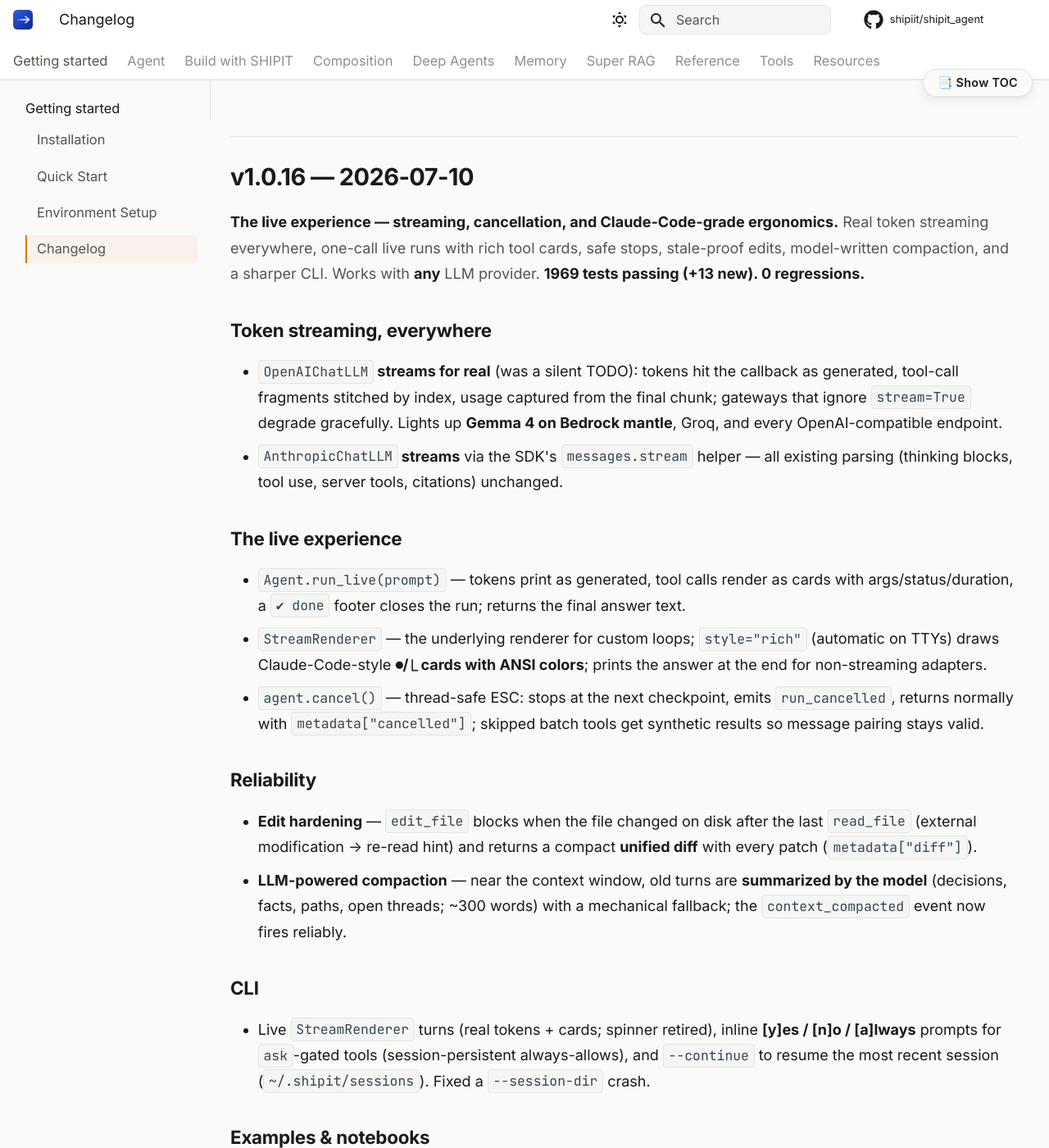
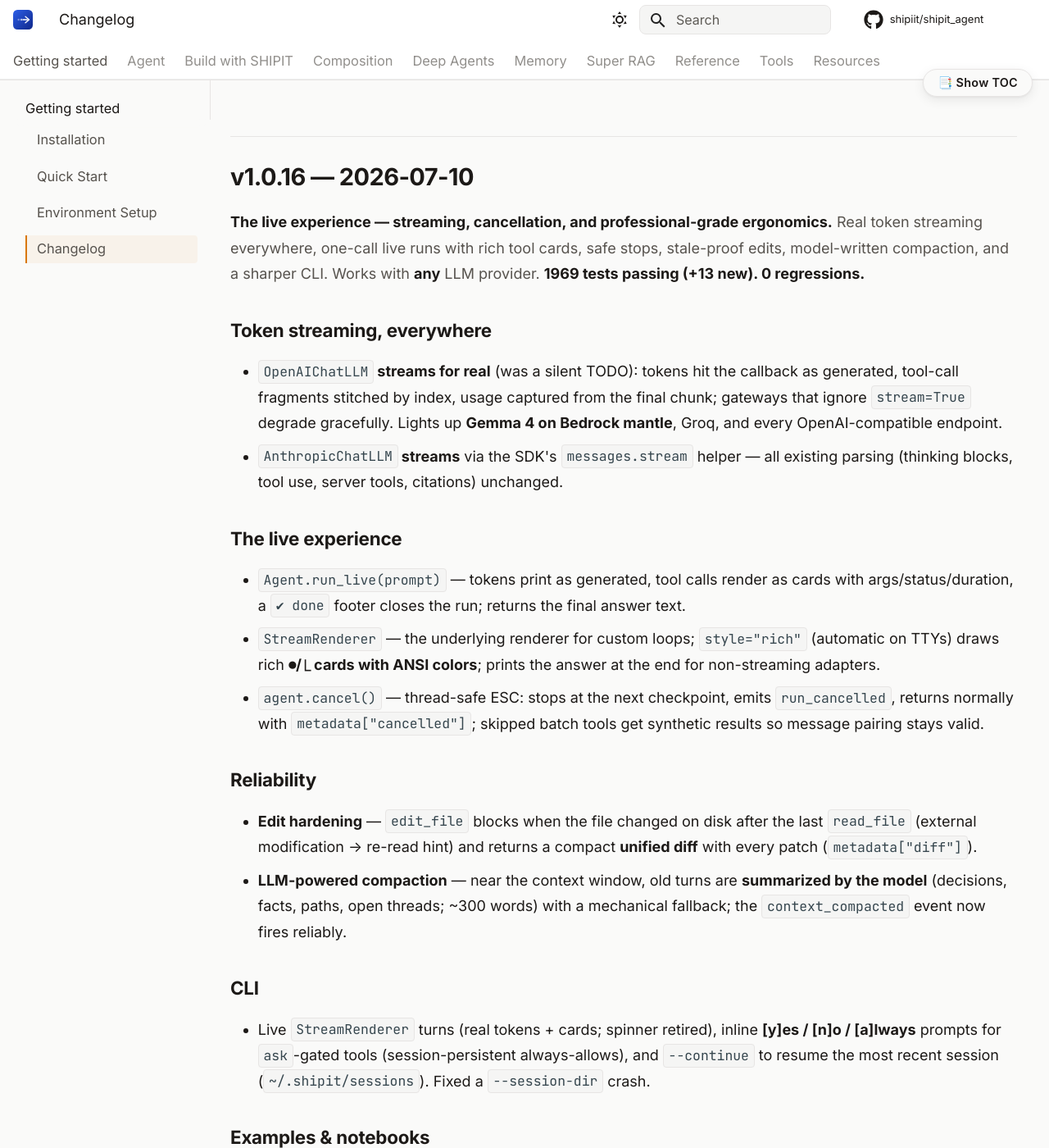
Before and after one commit to shipiit/shipit_agent, an MkDocs documentation site: the page built from docs/changelog.md, in a window 1280 px wide and 1400 px high, scrolled down 2659 px. Shown: the whole window at 82% size. Built offline with MkDocs 1.6.1 and Material for MkDocs 9.7.7, drawn with Linux system fonts in a browser that asks for light colours; comment, search, counter and statistics services are not loaded; some of the changed text lies outside the part shown.

Commit message:
docs: neutral changelog wording across all versions

```diff
--- a/docs/changelog.md
+++ b/docs/changelog.md
@@ -100,7 +100,7 @@
 
 ## v1.0.16 — 2026-07-10
 
-**The live experience — streaming, cancellation, and Claude-Code-grade
+**The live experience — streaming, cancellation, and professional-grade
 ergonomics.** Real token streaming everywhere, one-call live runs with rich
 tool cards, safe stops, stale-proof edits, model-written compaction, and a
 sharper CLI. Works with **any** LLM provider. **1969 tests passing (+13 new).
@@ -123,7 +123,7 @@
   as cards with args/status/duration, a `✔ done` footer closes the run;
   returns the final answer text.
 - **`StreamRenderer`** — the underlying renderer for custom loops;
-  `style="rich"` (automatic on TTYs) draws Claude-Code-style **⏺/⎿ cards with
+  `style="rich"` (automatic on TTYs) draws rich **⏺/⎿ cards with
   ANSI colors**; prints the answer at the end for non-streaming adapters.
 - **`agent.cancel()`** — thread-safe ESC: stops at the next checkpoint, emits
   `run_cancelled`, returns normally with `metadata["cancelled"]`; skipped
@@ -201,7 +201,7 @@
 
 ### Clean tool-call logs — `format_activity`
 
-- **Claude-Code-style tool cards** — `format_activity(result)` renders each
+- **rich tool cards** — `format_activity(result)` renders each
   call as `⚙ name(args) ✓ 228ms` with a compact output preview and a run
   summary footer; `format_event_line(event)` does the same live for streams.
 - **Timing built in** — every `AgentEvent` now carries a `timestamp`;
@@ -241,7 +241,7 @@
 
 - **Parallel delegation** — `sub_agent` accepts `background=true` (returns a
   task id immediately, runs on a thread pool) and `collect="task-N"` to fetch
-  the result — Claude-Code-style task fan-out.
+  the result — background task fan-out.
 - **Observable compaction** — when a run approaches the context window, older
   turns are summarized (user/assistant content included, not dropped) and a
   `context_compacted` event reports before/after message counts.
@@ -297,7 +297,7 @@
 
 ## v1.0.11 — 2026-06-07
 
-**The control plane.** A Claude Code-grade safety + performance layer: a rule-based **permission engine** with modes (incl. read-only **plan mode**), **hooks that can block or rewrite** tool calls, **prompt caching** for ~10× cheaper repeated calls, and a model-driven **memory tool**. All opt-in and backward compatible. **1795 tests passing (+50 new). 0 regressions.**
+**The control plane.** A production-grade safety + performance layer: a rule-based **permission engine** with modes (incl. read-only **plan mode**), **hooks that can block or rewrite** tool calls, **prompt caching** for ~10× cheaper repeated calls, and a model-driven **memory tool**. All opt-in and backward compatible. **1795 tests passing (+50 new). 0 regressions.**
 
 ### Added — permissions & plan mode
 
```
Also changed, not shown: CHANGELOG.md (+5 -5 lines).
